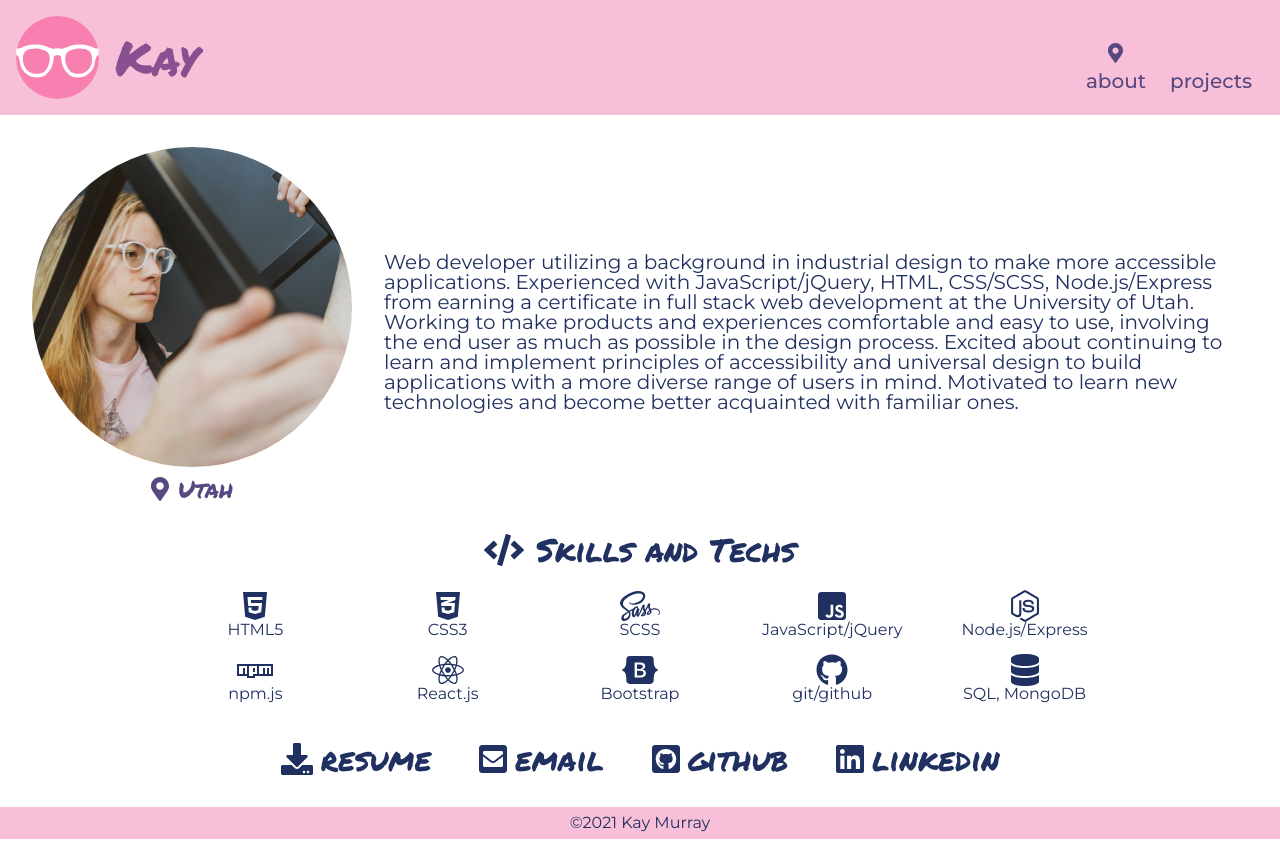
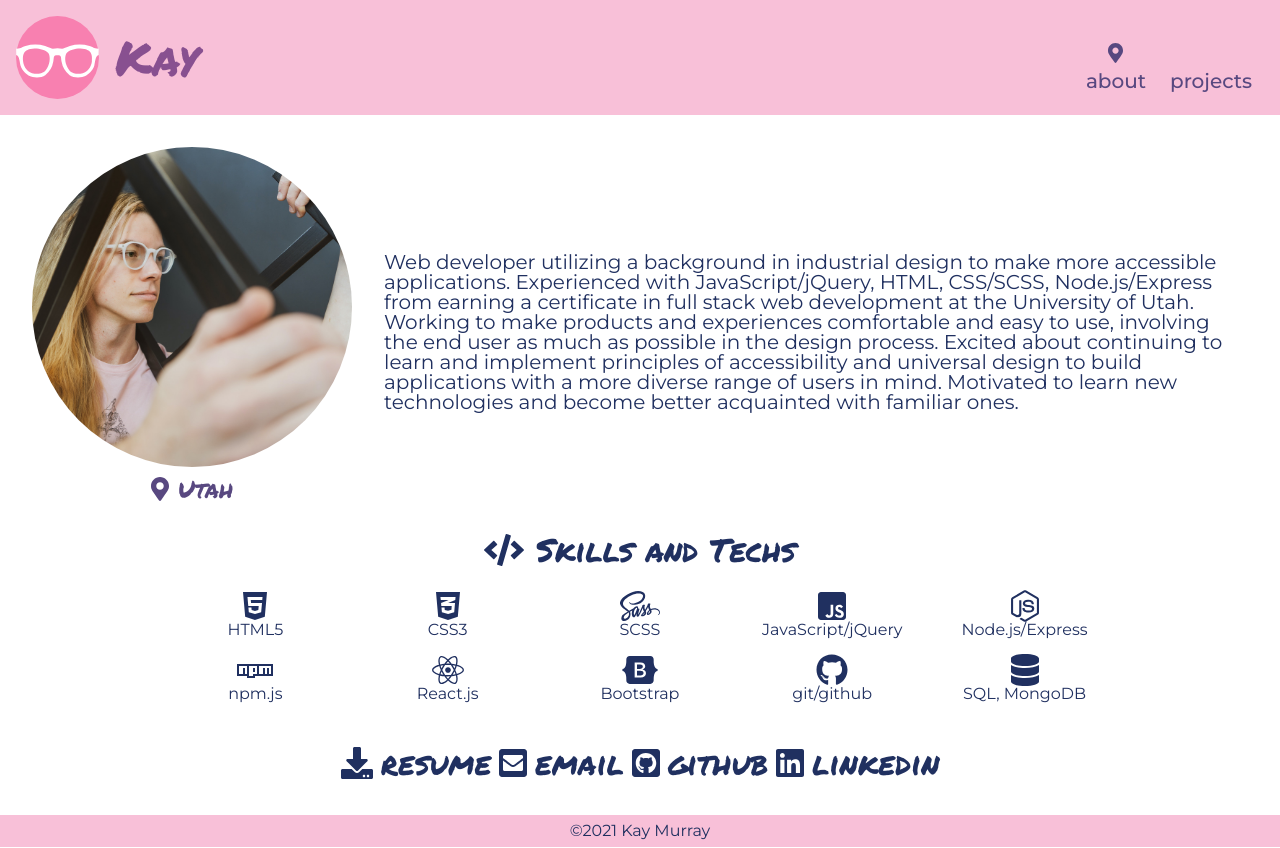
Before and after one commit to theykay/bubblegum, a React (Create React App) app: page / in a window 1280 px wide. Built offline with nearby package versions, Linux system fonts and the light colour scheme.

Commit message:
changed so text moves below image at md screens instead of sm so it doesn't become so narrow

```diff
--- a/src/Pages/AboutMe/AboutMe.scss
+++ b/src/Pages/AboutMe/AboutMe.scss
@@ -58,7 +58,7 @@ a {
   & p {
     font-size: 1.25rem;
   }
-  @include sm {
+  @include md {
     max-width: calc(100% - 22rem);
     height: fit-content;
   }
@@ -161,6 +161,6 @@ a {
 .meLinksItem {
   padding: .25rem;
   @include sm {
-    padding: 0 1.5rem;
+    // padding: 0 1.5rem;
   }
 }
```
